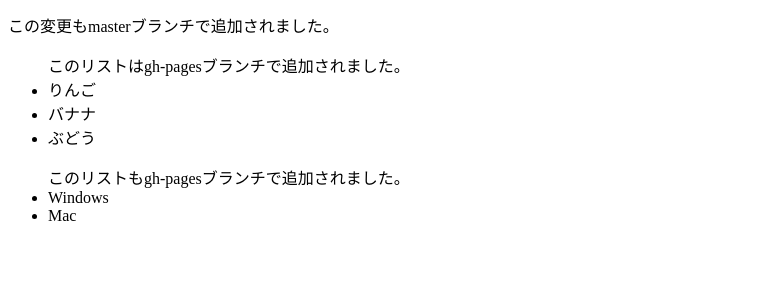
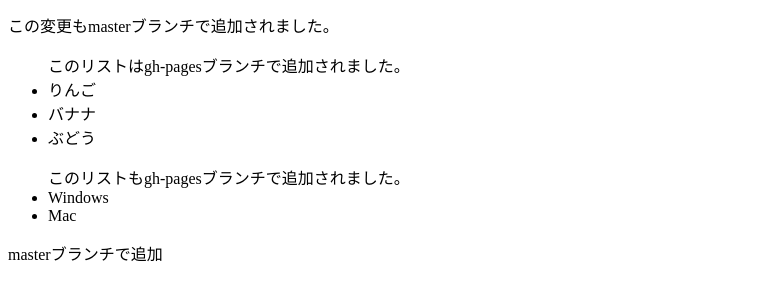
Before and after one commit to maataro/git-study, a plain HTML site: page index.html in a window 1280 px wide. Shown: the part 116-416 px from the top of the page, without its empty margins (0-769 px from the left). Drawn offline with Linux system fonts and the light colour scheme.

Commit message:
masterブランチで一行追加

```diff
--- a/index.html
+++ b/index.html
@@ -17,5 +17,7 @@
         <li>Windows</li>
         <li>Mac</li>
     </ul>
+
+    <p>masterブランチで追加</p>
 </body>
 </html>
```
